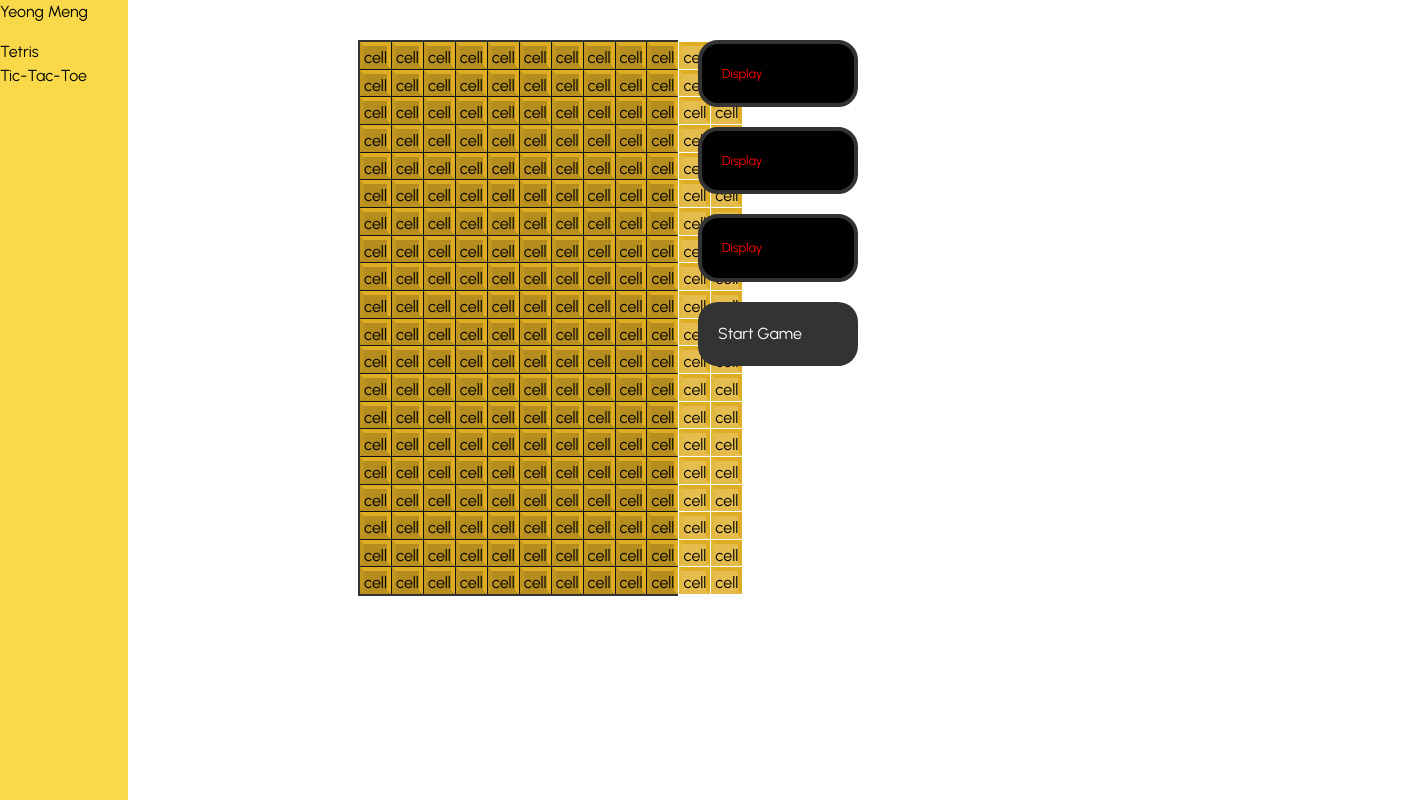
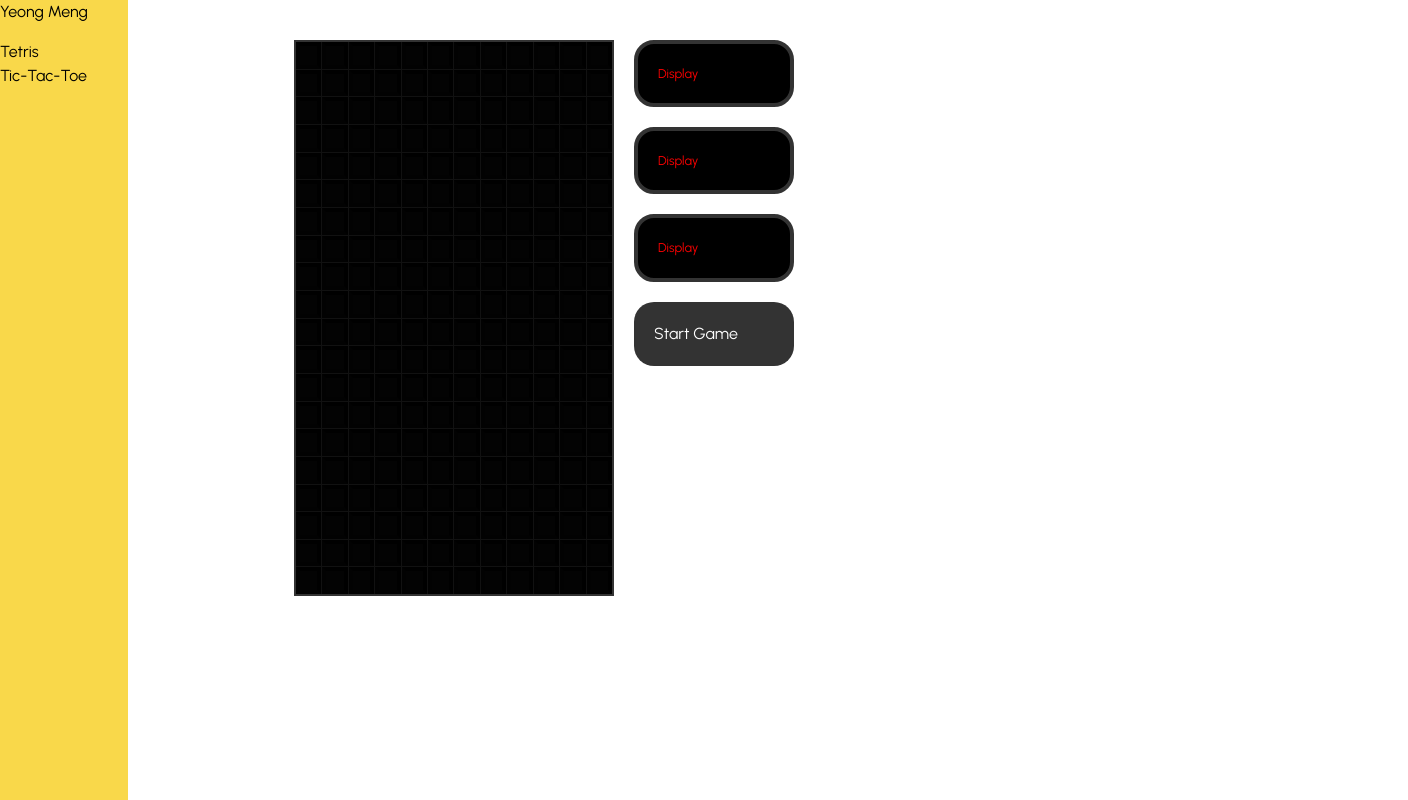
Before and after one commit to MakYM98/gaming_web, a Next.js app: page /game in a window 1280 px wide. Shown: the whole page, 1408 px wide, since content can reach past the window. Built offline with nearby package versions, Linux system fonts and the light colour scheme.

Commit message:
Tetris Movements

```diff
--- a/app/(routes)/game/components/tetris/components/cell.tsx
+++ b/app/(routes)/game/components/tetris/components/cell.tsx
@@ -14,14 +14,14 @@ const Cell = ({type}:CellProps) => {
             className={`w-auto`}
             style={{
                 border: `${type === '0'? '0px solid': '4px solid'}`,
-                backgroundColor:`rgba(${TETROMINOS['L'].color}, 0.8)`,
-                borderBottomColor: `rgba(${TETROMINOS['L'].color}, 0.1)`,
-                borderRightColor: `rgba(${TETROMINOS['L'].color}, 1)`,
-                borderTopColor: `rgba(${TETROMINOS['L'].color}, 1)`,
-                borderLeftColor: `rgba(${TETROMINOS['L'].color}, 0.3)`
+                backgroundColor:`rgba(${TETROMINOS[type].color}, 0.8)`,
+                borderBottomColor: `rgba(${TETROMINOS[type].color}, 0.1)`,
+                borderRightColor: `rgba(${TETROMINOS[type].color}, 1)`,
+                borderTopColor: `rgba(${TETROMINOS[type].color}, 1)`,
+                borderLeftColor: `rgba(${TETROMINOS[type].color}, 0.3)`
             }}
         >
-                cell
+
         </div>
     );
 }
--- a/app/(routes)/game/components/tetris/components/startBtn.tsx
+++ b/app/(routes)/game/components/tetris/components/startBtn.tsx
@@ -21,6 +21,7 @@ const StartBtn = ({callback}: StartBtnProps) => {
                 cursor:'pointer',
                 outline:'none'
             }}
+            onClick={callback}
         >
             Start Game
         </div>
--- a/app/(routes)/game/components/tetris/hooks/tetrominos.js
+++ b/app/(routes)/game/components/tetris/hooks/tetrominos.js
@@ -58,7 +58,7 @@ export const TETROMINOS = {
     },
 }
 
-export const randomTeronomino = () => {
+export const randomTetromino = () => {
     const tetrominos = "IJLOSTZ"
     const randTetromino = tetrominos[Math.floor(Math.random() * tetrominos.length)]
 
--- a/app/(routes)/game/components/tetris/hooks/usePlayer.js
+++ b/app/(routes)/game/components/tetris/hooks/usePlayer.js
@@ -1,13 +1,32 @@
-import { useState } from "react";
+import { useState, useCallback } from "react";
 
-import {randomTetromino} from './tetrominos'
+import { TETROMINOS,randomTetromino} from './tetrominos'
+import { STAGE_WIDTH } from "./gameHelper";
 
 export const usePlayer = () => {
     const [player, setPlayer] = useState({
         pos: {x:0, y:0},
-        tetromino: randomTetromino().shape,
+        tetromino: TETROMINOS[0].shape,
         collided: false
-    })
+    });
 
-    return [player]
+    const updatePlayerPos = ({
+        x, y, collided
+    }) => {
+        setPlayer(prev => ({
+            ...prev,
+            pos: { x: (prev.pos.x += x) , y: (prev.pos.y += y)},
+            collided
+        }))
+    }
+
+    const resetPlayer = useCallback(()=>{
+        setPlayer({
+            pos: { x:STAGE_WIDTH / 2 - 2, y: 0},
+            tetromino: randomTetromino().shape,
+            collided: false
+        })
+    },[])
+
+    return [ player, updatePlayerPos, resetPlayer ]
 }
--- a/app/(routes)/game/components/tetris/hooks/useStage.js
+++ b/app/(routes)/game/components/tetris/hooks/useStage.js
@@ -0,0 +1,35 @@
+import { useState, useEffect } from "react";
+
+import {createStage} from './gameHelper'
+
+export const useStage = (player, resetPlayer) => {
+    const [stage, setStage] = useState(createStage())
+
+    useEffect(()=>{
+        const updateStage = prevStage => {
+            // First flush the stage
+            const newStage = prevStage.map(row =>
+                row.map( cell => (cell[1] === 'clear'? [0, 'clear']:cell))
+            )
+
+            // Draw Tetromino
+            player.tetromino.forEach((row, y) => {
+                row.forEach((value, x) => {
+                    if (value !== 0) {
+                        newStage[y + player.pos.y][x + player.pos.x] = [
+                            value,
+                            `${player.collided? 'merged': 'clear'}`
+                        ]
+                    }
+                })
+            })
+
+            return newStage
+        }
+
+        setStage(prev => updateStage(prev))
+
+    },[player])
+
+    return [stage, setStage]
+}
--- a/app/(routes)/game/components/tetris/tetris.tsx
+++ b/app/(routes)/game/components/tetris/tetris.tsx
@@ -1,16 +1,59 @@
 "use client"
-import React from 'react'
+import React, {useState} from 'react'
 
 import Stage from './components/stage'
 import Display from './components/display'
 import StartBtn from './components/startBtn'
+
+import { usePlayer } from './hooks/usePlayer'
+import { useStage } from './hooks/useStage'
+
 import { createStage } from './hooks/gameHelper'
 
 
 const Tetris = () => {
+    const [dropTime, setDropTime] = useState(null)
+    const [gameOver, setGameOver] = useState(false)
+
+    const [player, updatePlayerPos, resetPlayer] = usePlayer()
+    const [stage, setStage] = useStage(player)
+
+    const movePlayer = (dir:any) => {
+        updatePlayerPos({ x: dir, y:0 })
+    }
+
+    const startGame = () => {
+        // Reset Everything
+        setStage(createStage())
+        resetPlayer()
+    }
+
+    const drop = () => {
+        updatePlayerPos({x:0, y:1, collided: false})
+    }
+
+    const dropPlayer = () => {
+        drop()
+    }
+
+    const move = ({keyCode}: {keyCode:any}) => {
+        if(!gameOver){
+            if(keyCode === 37){
+                movePlayer(-1)
+            }else if(keyCode === 39){
+                movePlayer(1)
+            }else if(keyCode === 40){
+                dropPlayer()
+            }
+        }
+    }
+
     return (
         <div
-            className='bg-white h-screen w-screen overflow-hidden'
+            className='bg-white h-screen w-75w overflow-hidden'
+            role='button'
+            tabIndex={0}
+            onKeyDown={(e) => move(e)}
         >
             <div
                 className='flex p-[40px] max-w-[900px]'
@@ -19,18 +62,27 @@ const Tetris = () => {
                     margin: '0 auto'
                 }}
             >
-                <Stage stage={createStage()}/>
+                <Stage stage={stage}/>
                 <aside
                     className='w-full max-w-[200px] block'
                     style={{padding:'0 20px'}}
                 >
-                    <div>
-                        <Display text="Score" gameOver={"Test"}/>
-                        <Display text="Rows" gameOver={"Test"}/>
-                        <Display text="Level" gameOver={"Test"}/>
-                    </div>
+                    {
+                        gameOver?
+                        (
+                            <Display gameOver={gameOver} text="Game Over"/>
+                        )
+                        :
+                        (
+                            <div>
+                                <Display text="Score" gameOver={"Test"}/>
+                                <Display text="Rows" gameOver={"Test"}/>
+                                <Display text="Level" gameOver={"Test"}/>
+                            </div>
+                        )
+                    }
                     <StartBtn
-                        callback={"test"}
+                        callback={startGame}
                     />
                 </aside>
             </div>
```
